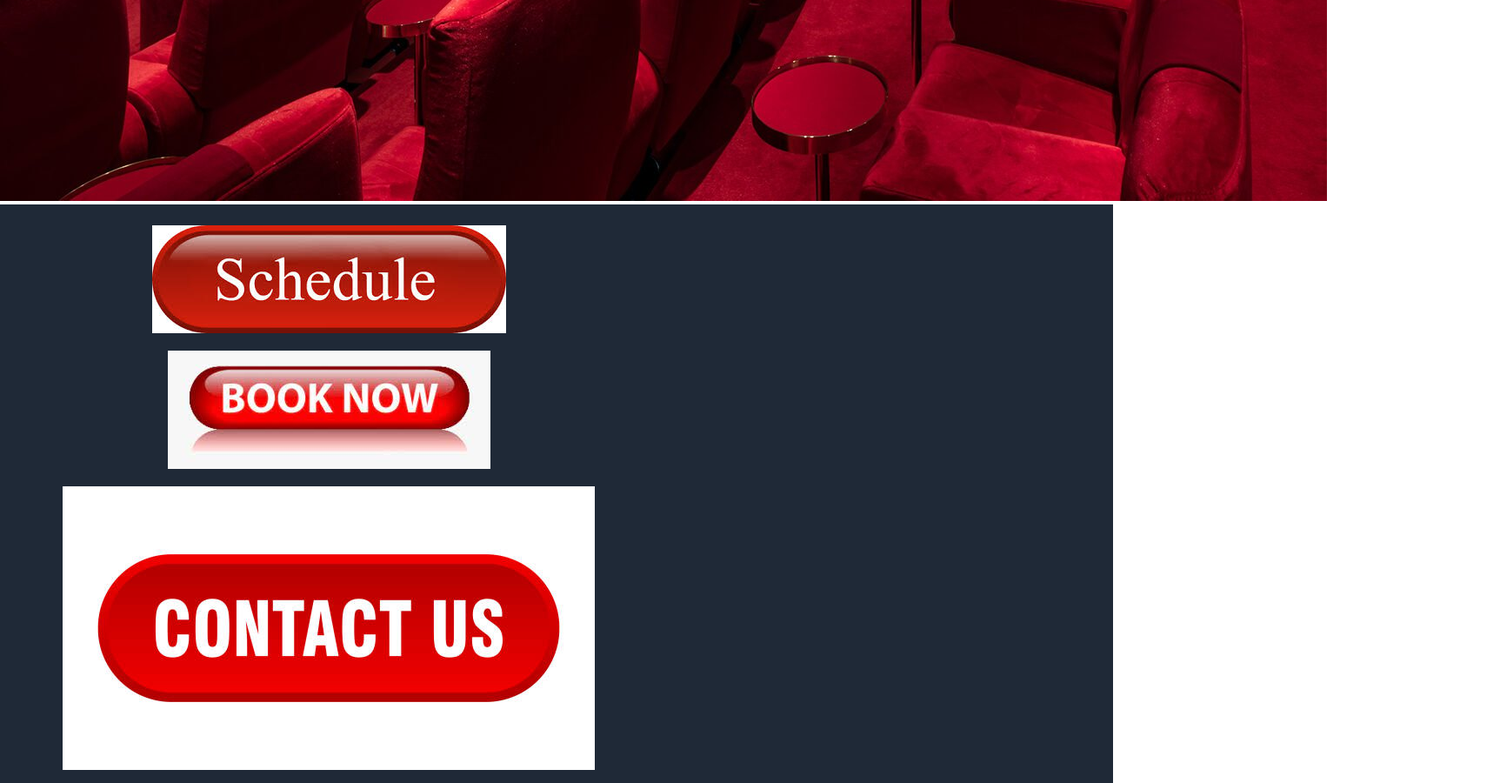
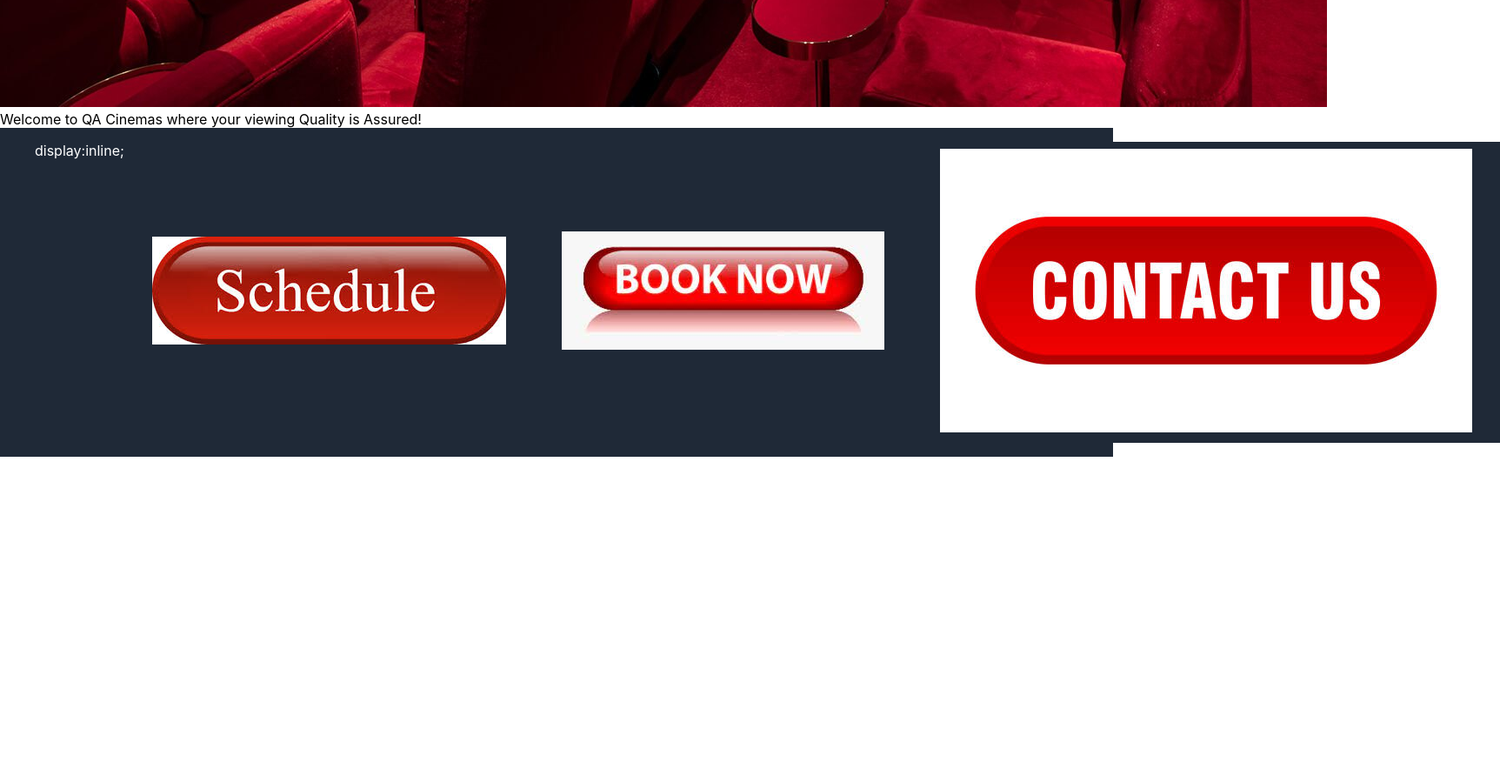
Before and after one commit to sam0jones0/qa-cinema, a plain HTML site: page index.html in a window 1280 px wide. Shown: the part 960-1860 px from the top of the page at 87% size, 1725 px wide, since content can reach past the window. After the commit the page ends 1485 px from the top, so only its background shows below. Drawn offline with Linux system fonts and the light colour scheme.

Commit message:
stuff
Co-authored-by: Dan McKeown <dangmckeown@users.noreply.github.com>
Co-authored-by: lwilsonstorey <lwilsonstorey@gmail.com>

```diff
--- a/index.css
+++ b/index.css
@@ -10,6 +10,17 @@ nav {
     display: flex;
     flex-direction: row;
     background-color: #1f2937;
+}
+ul {
+    display: flex;
+    list-style: none;
+    list-style-type: none;
+    color: white;
+}
+
+ul a {
+    color: white;
+    text-decoration: none;
 }
 
 nav ul li {
--- a/index.html
+++ b/index.html
@@ -19,9 +19,17 @@
     <div class="banner-container">
         <img src="images/QACinemainternals.jpeg">
     </div>
+    <div class="main-text">
+        Welcome to QA Cinemas where your viewing Quality is Assured!
+    </div>
+    <div class="tile-images-container">
+        <div class="tile-image tile1">
+            </div>
+    </div>
+
 
     <nav>
-        <ul>
+        <ul <style> display:inline;</style>
             <li><a href="/schedule.html"><img src="images/Schedule.jpeg"> </a></li>
             <li><a href="/book.html"> <img src="images/bookNow.jpeg"> </a></li>
             <li><a href="/contact.html"><img src="images/contactUs.jpeg"> </a></li>
```
